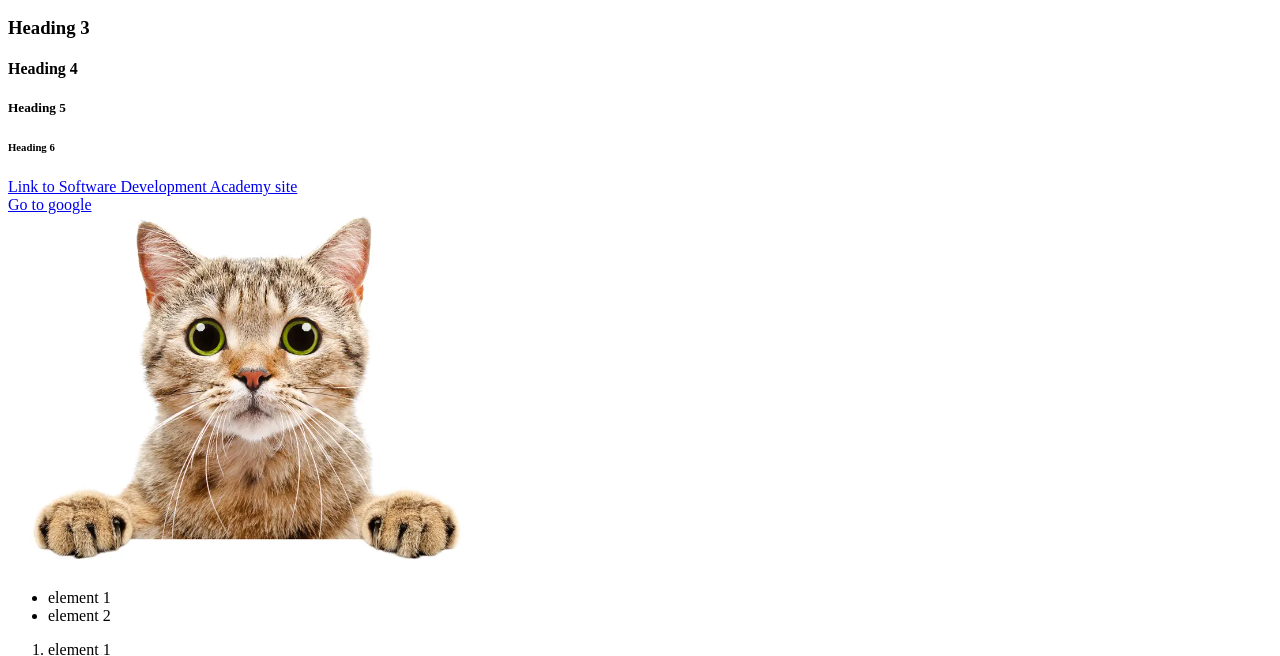
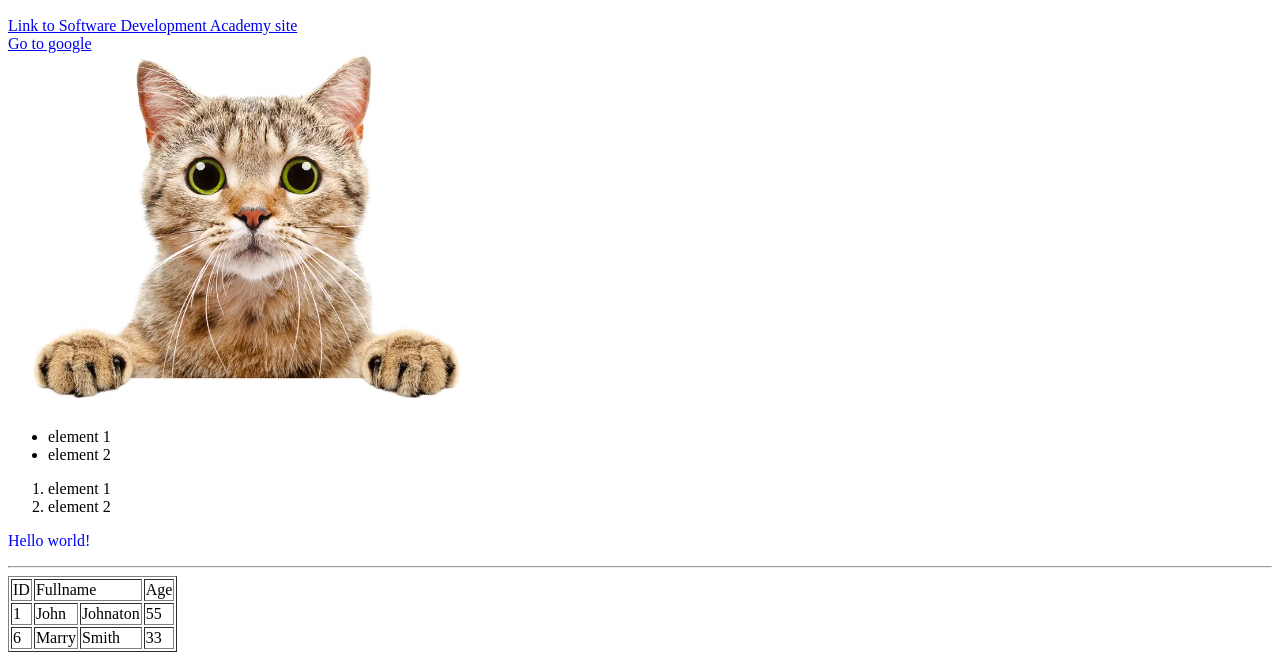
Before and after one commit to MindaugasBernatavicius/JREE27FrontendFundamentals, a plain HTML site: page index.html in a window 1280 px wide. Shown: the part 148-804 px from the top of the page. Drawn offline with Linux system fonts and the light colour scheme.

Commit message:
Cleaning up the index page

```diff
--- a/index.html
+++ b/index.html
@@ -10,10 +10,6 @@
         <p>Lorem Ipsum is simply dummy text of the printing and typesetting industry.</p>
 
         <h2>Heading 2</h2>
-        <h3>Heading 3</h3>
-        <h4>Heading 4</h4>
-        <h5>Heading 5</h5>
-        <h6>Heading 6</h6>
     </header>
     <main>
         <div>
```
